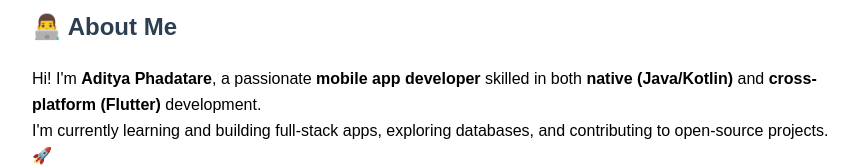
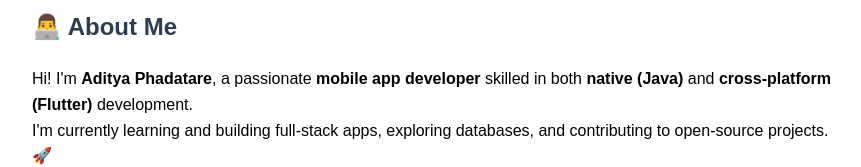
Before and after one commit to adityaphadatare45/adityaphadatare45.github.io, a plain HTML site: page index.html in a window 1280 px wide. Shown: the part 150-317 px from the top of the page, without its empty margins (208-1069 px from the left). Drawn offline with Linux system fonts and the light colour scheme.

```diff
--- a/index.html
+++ b/index.html
@@ -42,7 +42,7 @@
 
   <h2>👨‍💻 About Me</h2>
 
-  <p>Hi! I'm <strong>Aditya Phadatare</strong>, a passionate <strong>mobile app developer</strong> skilled in both <strong>native (Java/Kotlin)</strong> and <strong>cross-platform (Flutter)</strong> development.<br>
+  <p>Hi! I'm <strong>Aditya Phadatare</strong>, a passionate <strong>mobile app developer</strong> skilled in both <strong>native (Java)</strong> and <strong>cross-platform (Flutter)</strong> development.<br>
   I'm currently learning and building full-stack apps, exploring databases, and contributing to open-source projects. 🚀</p>
 
   <h3>🛠️ Tech I Work With:</h3>
```
